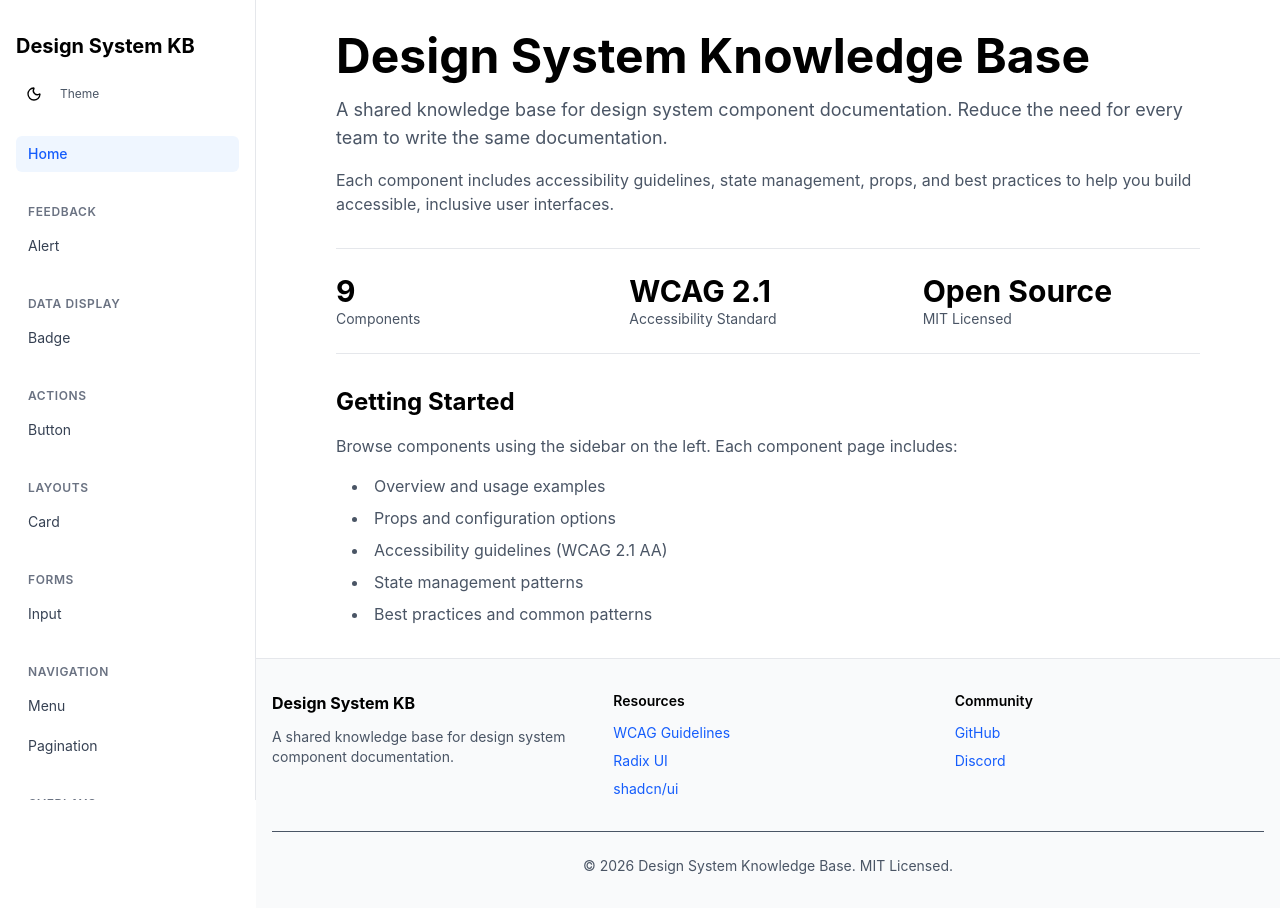
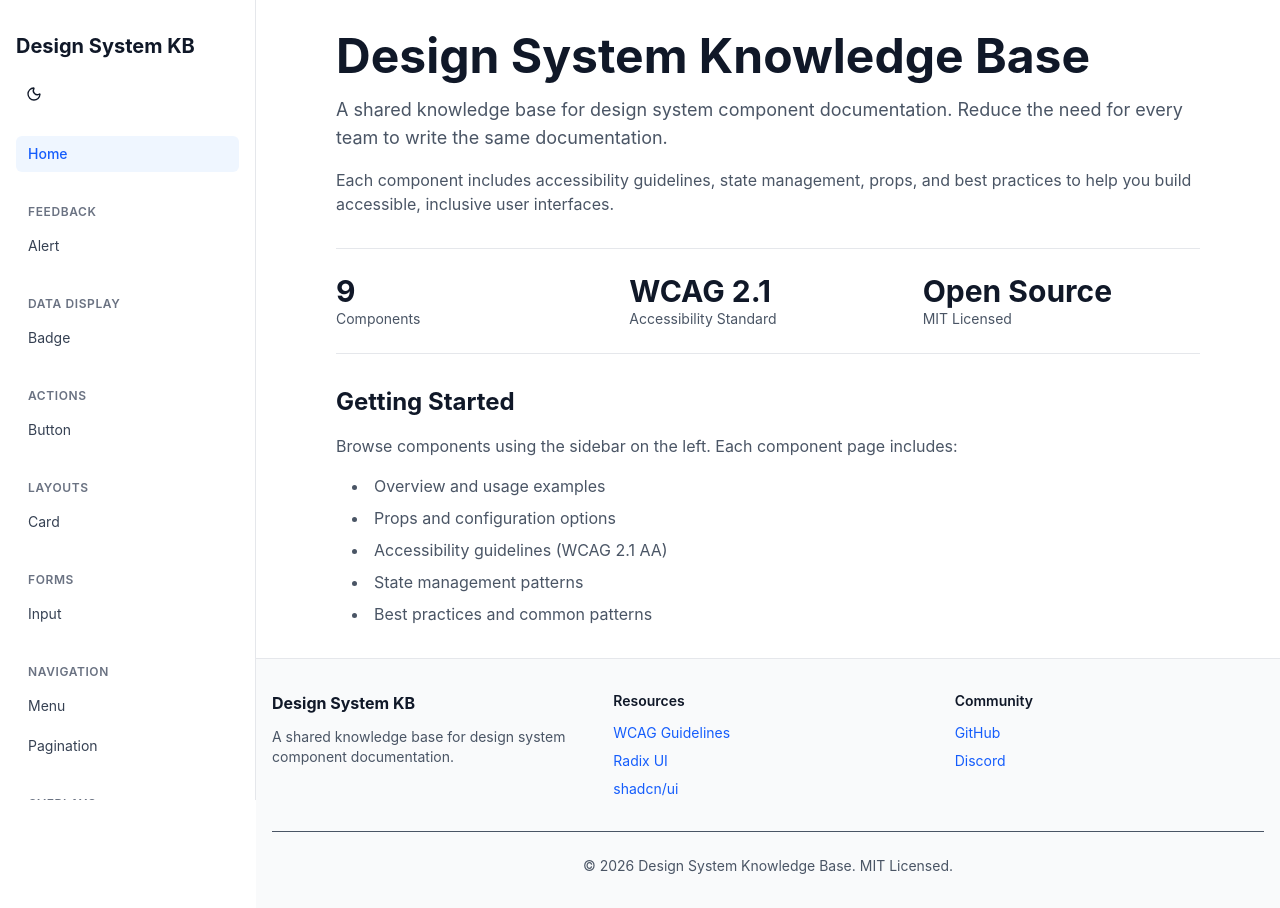
Before and after one commit to louriach/Common-design-system-documentation, a Next.js app: page / in a window 1280 px wide. Built offline with nearby package versions, Linux system fonts and the light colour scheme.

Commit message:
Fix light / dark

```diff
--- a/src/app/globals.css
+++ b/src/app/globals.css
@@ -1,8 +1,19 @@
 @import "tailwindcss";
 
+/* Enable class-based dark mode for Tailwind v4 */
+@custom-variant dark (&&:where(.dark, .dark *));
+
 @layer base {
+  html {
+    color-scheme: light;
+  }
+
+  html.dark {
+    color-scheme: dark;
+  }
+
   body {
-    @apply font-sans;
+    @apply font-sans bg-white dark:bg-gray-950 text-gray-900 dark:text-gray-100;
     font-family: -apple-system, BlinkMacSystemFont, "Segoe UI", "Roboto", "Oxygen",
       "Ubuntu", "Cantarell", "Fira Sans", "Droid Sans", "Helvetica Neue",
       sans-serif;
@@ -20,15 +31,3 @@
 :root {
   --radius: 0.625rem;
 }
-
-.dark {
-  color-scheme: dark;
-}
-
-html {
-  color-scheme: light;
-}
-
-html.dark {
-  color-scheme: dark;
-}
--- a/src/app/layout.tsx
+++ b/src/app/layout.tsx
@@ -24,12 +24,12 @@ export default function RootLayout({
 
   return (
     <html lang="en" suppressHydrationWarning>
-      <body className="antialiased flex flex-col min-h-screen bg-white dark:bg-gray-950">
+      <body className="antialiased flex flex-col min-h-screen bg-white dark:bg-gray-950 text-gray-900 dark:text-gray-100">
         <ThemeProvider attribute="class" defaultTheme="system" enableSystem>
-          <div className="flex flex-1 overflow-hidden">
+          <div className="flex flex-1 overflow-hidden bg-white dark:bg-gray-950">
             <Sidebar components={components} />
-            <div className="flex flex-col flex-1 overflow-hidden">
-              <main className="flex-1 overflow-y-auto">
+            <div className="flex flex-col flex-1 overflow-hidden bg-white dark:bg-gray-950">
+              <main className="flex-1 overflow-y-auto bg-white dark:bg-gray-950">
                 <div className="container mx-auto px-4 py-8 max-w-4xl">
                   {children}
                 </div>
--- a/src/components/Sidebar.tsx
+++ b/src/components/Sidebar.tsx
@@ -110,9 +110,6 @@ export function Sidebar({ components }: SidebarProps) {
             {/* Theme switcher */}
             <div className="flex items-center gap-2">
               <ThemeSwitcher />
-              <span className="text-xs text-gray-600 dark:text-gray-400">
-                Theme
-              </span>
             </div>
           </div>
 
```
Also changed, not shown: 90 other files (tests, documents, lock files or other folders).
